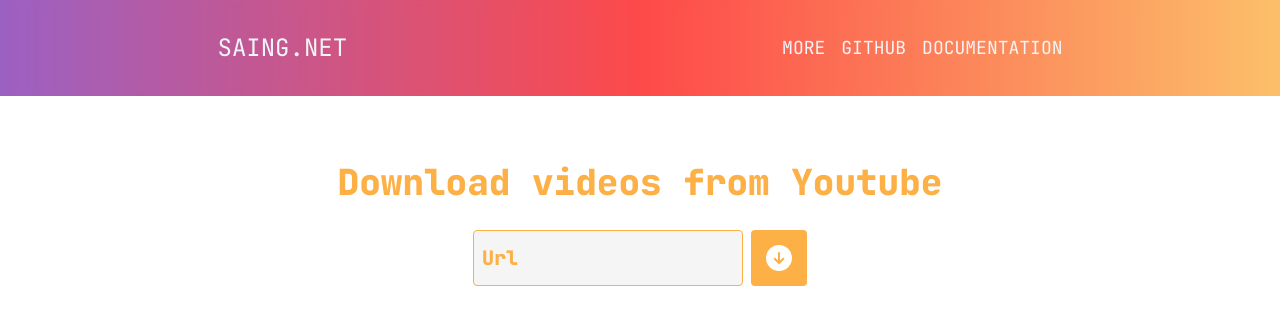
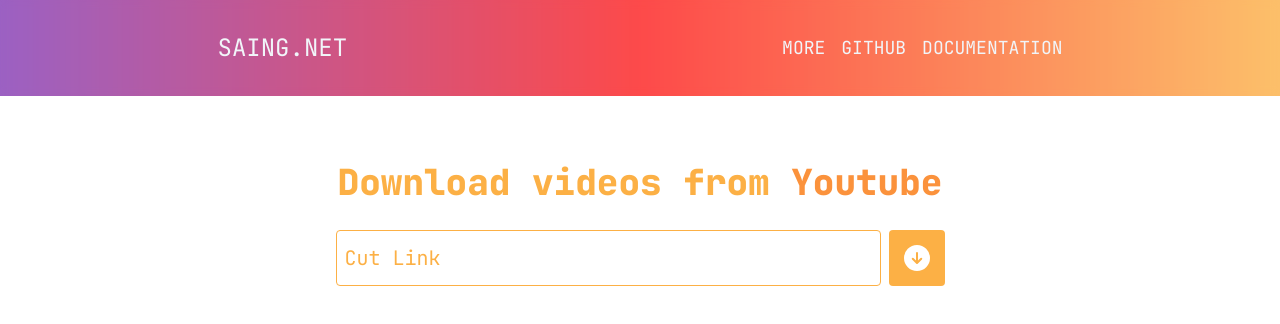
Before and after one commit to jsalexsandro/saing, a Next.js app: page / in a window 1280 px wide. Shown: the top 324 px of the page. Built offline with nearby package versions, Linux system fonts and the light colour scheme.

Commit message:
corrected bugs in interface

```diff
--- a/src/components/Form.tsx
+++ b/src/components/Form.tsx
@@ -5,11 +5,11 @@
     <section className="w-full bg-white font-extrabold flex items-center flex-col gap-7 justify-center h-64">
       <div className="w-full h-auto">
         <h1 className="text-4xl text-center text-[rgba(252,176,69,1)]">
-          Download videos from <span>Youtube</span>
+          Download videos from <span className="text-orange-400">Youtube</span>
         </h1>
       </div>
       <div className="flex items-center justify-center gap-2">
-        <input placeholder="Url" className="focus:border-orange-500 placeholder:text-[rgba(252,176,69,1)]  h-14 w-[270px] text-xl text-[rgba(252,176,69,1)] border border-[rgba(252,176,69,1)] indent-2 bg-[#f5f5f5] rounded outline-none"  />
+        <input placeholder="Cut Link " className="focus:border-orange-500 placeholder:text-[rgba(252,176,69,1)]  h-14 w-[545px] max-sm:w-[270px] text-xl text-[rgba(252,176,69,1)] font-normal border border-[rgba(252,176,69,1)] indent-2 rounded outline-none"  />
         <button className="hover:bg-orange-400 w-14 h-14 bg-[rgba(252,176,69,1)] rounded flex items-center justify-center">
           <ArrowCircleDown weight="fill" className="text-white" size={32} />
         </button>
```
